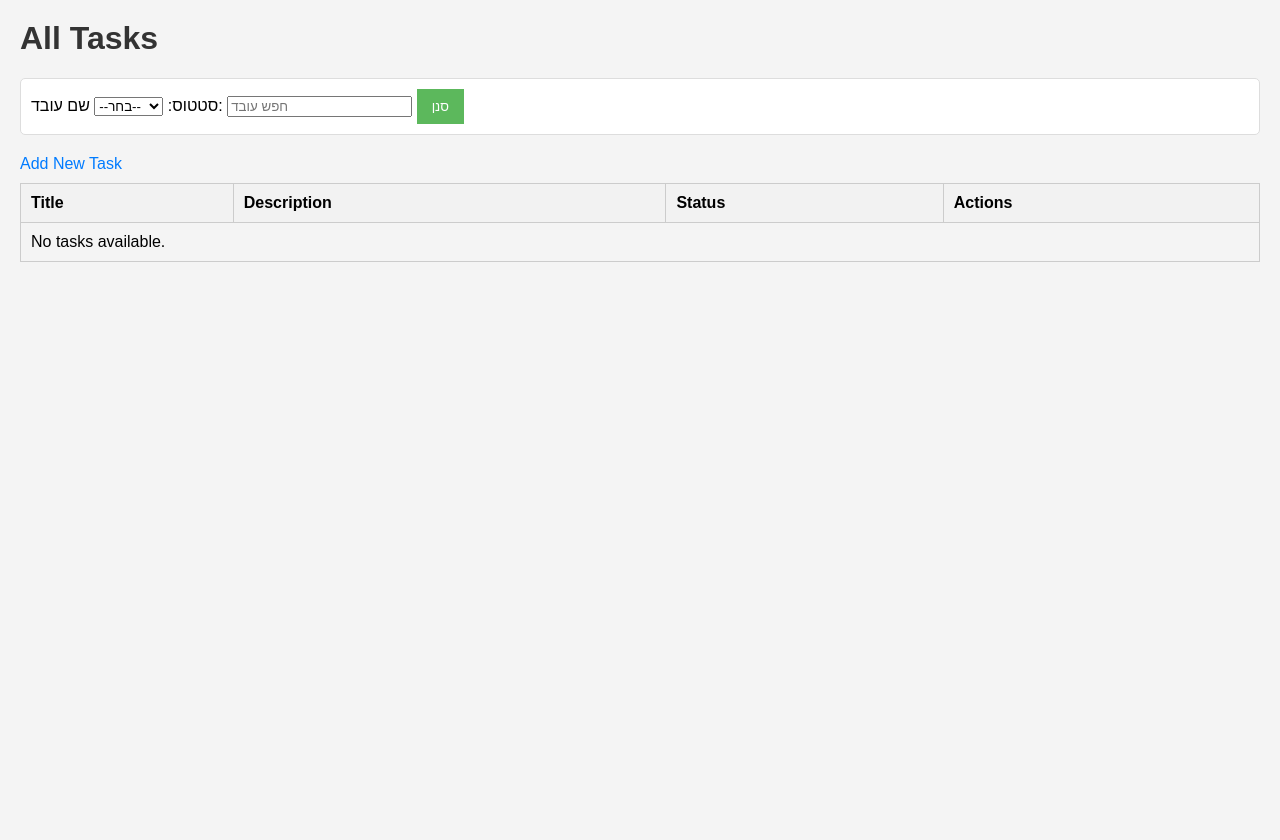
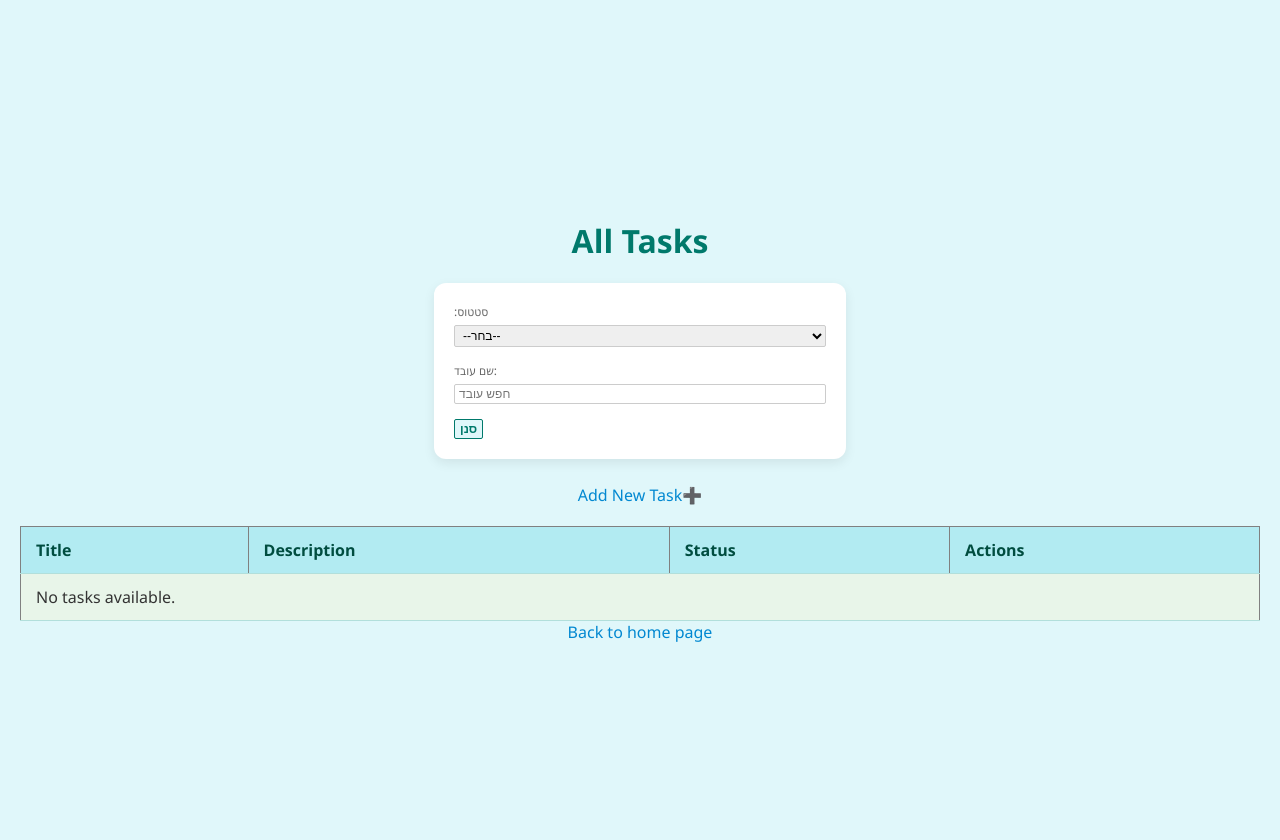
Before and after one commit to giliiii/pythonProject, a Django app: page /tasks/ in a window 1280 px wide. Before the commit the page ends 262 px from the top, so only its background shows below. Run offline with Django 5.2, Linux system fonts and the light colour scheme; a user stored in the database is signed in; data comes from the database, SQL or seed files in the repository; both versions use the stored data as it was after the commit.

Commit message:
complete!

```diff
--- a/EndProject/static/EndProject/style.css
+++ b/EndProject/static/EndProject/style.css
@@ -1,59 +1,194 @@
 body {
     font-family: Arial, sans-serif;
+    background-color: #f4f4f4;
+    margin: 0;
+    padding: 0;
+    display: flex;
+    flex-direction: column;
+    align-items: center;
+    justify-content: center;
+    height: 100vh;
+}
+
+h2 {
+    text-align: center;
+    margin-bottom: 30px;
+    color: #333;
+}
+
+.center-box {
+    background-color: #e0f7fa; /* תכלת עדין */
+    padding: 30px 50px;
+    border-radius: 10px;
+    border: 2px solid #00bcd4; /* מסגרת עדינה תכלת כהה */
+    text-align: center;
+    box-shadow: 0 4px 8px rgba(0,0,0,0.1);
+}
+
+.center-box a {
+    display: inline-block;
+    margin: 10px 0;
+    padding: 10px 20px;
+    text-decoration: none;
+    color: #00796b; /* ירוק עדין */
+    font-weight: bold;
+    border-radius: 5px;
+    background-color: #b2dfdb; /* ירוק בהיר */
+    transition: all 0.3s ease;
+}
+
+.center-box a:hover {
+    background-color: #80cbc4; /* ירוק קצת כהה יותר */
+    color: white;
+}
+body {
+    font-family: 'Segoe UI', Tahoma, Geneva, Verdana, sans-serif;
     margin: 0;
     padding: 20px;
-    background-color: #f4f4f4;
+    background-color: #e0f7fa; /* תכלת עדין לרקע */
+    color: #333;
 }
 
 h1 {
-    color: #333;
+    color: #00796b; /* ירוק כהה למעלה */
+    text-align: center;
+}
+form {
+    display: inline-block;
+    font-size: 0.75rem; /* קטן מאוד */
+    margin-bottom: 10px;
+    padding: 2px 5px;
+    background: transparent; /* בלי רקע */
+    border: none; /* בלי גבול */
+}
+
+form label {
+    color: #666; /* אפור עדין */
+    margin-right: 3px;
+}
+
+form select,
+form input[type="text"] {
+    font-size: 0.75rem;
+    padding: 2px 4px;
+    border: 1px solid #ccc;
+    border-radius: 2px;
+    margin-right: 5px;
+}
+
+form button {
+    font-size: 0.75rem;
+    padding: 2px 5px;
+    background-color: #e0f7fa; /* תכלת עדין */
+    color: #00796b;
+    border: 1px solid #00796b;
+    border-radius: 2px;
+    cursor: pointer;
+    transition: all 0.2s ease;
+}
+
+form button:hover {
+    background-color: #b2ebf2;
+    color: #004d40;
 }
 
 form {
-    margin-bottom: 20px;
+    margin-bottom: 25px;
+    padding: 20px;
+    background: #ffffff;
+    border-radius: 12px;
+    box-shadow: 0 4px 12px rgba(0,0,0,0.08);
+}
+
+input, select, textarea {
+    width: 100%;
     padding: 10px;
-    background: #fff;
-    border: 1px solid #ddd;
-    border-radius: 5px;
+    margin-top: 5px;
+    margin-bottom: 15px;
+    border-radius: 6px;
+    border: 1px solid #b2dfdb; /* תכלת/ירוק עדין */
+}
+
+input:focus, select:focus, textarea:focus {
+    border-color: #039be5; /* תכלת מודגש */
+    box-shadow: 0 0 5px rgba(3,155,229,0.4);
+    outline: none;
+}
+
+button {
+    background-color: #cddc39; /* צהוב עדין */
+    color: #333;
+    border: none;
+    padding: 10px 18px;
+    border-radius: 6px;
+    cursor: pointer;
+    font-weight: bold;
+    transition: 0.3s;
+}
+
+button:hover {
+    background-color: #dce775; /* צהוב קצת יותר בולט בהובר */
+}
+
+a {
+    text-decoration: none;
+    color: #0288d1; /* תכלת בולט */
+}
+
+a:hover {
+    text-decoration: underline;
 }
 
 table {
     width: 100%;
     border-collapse: collapse;
-    margin-top: 10px;
+    margin-top: 20px;
 }
 
 th, td {
-    padding: 10px;
+    padding: 12px 15px;
     text-align: left;
-    border: 1px solid #ccc;
+    border-bottom: 1px solid #b2dfdb; /* קו עדין */
 }
 
 th {
-    background-color: #f2f2f2;
+    background-color: #b2ebf2; /* תכלת עדין */
+    color: #004d40; /* ירוק כהה */
+}
+
+tr:nth-child(even) {
+    background-color: #e8f5e9; /* ירוק בהיר */
+}
+
+tr:nth-child(odd) {
+    background-color: #fffde7; /* צהוב עדין */
 }
 
 tr:hover {
-    background-color: #f1f1f1;
+    background-color: #b2dfdb; /* ירוק-כחול בהיר */
 }
 
-button {
-    background-color: #5cb85c;
-    color: white;
-    border: none;
-    padding: 10px 15px;
-    cursor: pointer;
+/* סטטוס משימות צבעוני אך עדין */
+.status-new {
+    background-color: #81d4fa; /* תכלת */
+    color: #01579b;
+    padding: 5px 10px;
+    border-radius: 5px;
+    font-weight: bold;
 }
 
-button:hover {
-    background-color: #4cae4c;
+.status-process {
+    background-color: #aed581; /* ירוק בהיר */
+    color: #33691e;
+    padding: 5px 10px;
+    border-radius: 5px;
+    font-weight: bold;
 }
 
-a {
-    text-decoration: none;
-    color: #007bff;
+.status-done {
+    background-color: #fff176; /* צהוב עדין */
+    color: #f57f17;
+    padding: 5px 10px;
+    border-radius: 5px;
+    font-weight: bold;
 }
-
-a:hover {
-    text-decoration: underline;
-}
--- a/EndProject/urls.py
+++ b/EndProject/urls.py
@@ -17,8 +17,8 @@ urlpatterns = [
     path('tasks/add/', views.task_create, name='task_create'),
     path('tasks/edit/<int:pk>/', views.task_update, name='task_update'),
     path('tasks/delete/<int:pk>/', views.task_delete, name='task_delete'),
-    path('tasks/task_take/', views.task_take, name='task_take'),
-    path('tasks/task_finish/', views.task_finish, name='task_finish'),
+    path('tasks/task_take/<int:pk>/', views.task_take, name='task_take'),
+    path('tasks/task_finish/<int:pk>/', views.task_finish, name='task_finish'),
 
 
 ]
--- a/EndProject/views.py
+++ b/EndProject/views.py
@@ -55,7 +55,8 @@ def task_create(request):
     if request.method == "POST":
         form = TaskForm(request.POST)
         if form.is_valid():
-            form.myTeam=request.user.team
+            task = form.save(commit=False)
+            task.myTeam = request.user.team
             form.save()
             return redirect('tasks')
     else:
@@ -64,21 +65,21 @@ def task_create(request):
     return render(request, 'tasks/createTask.html', {'form': form})
 
 
-@login_required
-def Team_enroll(request,team_name):
-    team = get_object_or_404(Team,NAME=team_name)
-    if request.method == "POST":
-        user_id=request.POST.get("username")
-        user = get_object_or_404(User,NAME=user_name)
-        user.team=team
-        user.save()
-        if form.is_valid():
-            enrollment = form.save(commit=False)
-            enrollment.Task = Task
-            enrollment.save()
-    else:
-        form = EnrollmentForm()
-    return render(request, 'Users/enroll_form.html', { "Task": Task,'form': form})
+# @login_required
+# def Team_enroll(request,team_name):
+#     team = get_object_or_404(Team,NAME=team_name)
+#     if request.method == "POST":
+#         user_id=request.POST.get("username")
+#         user = get_object_or_404(User,NAME=user_name)
+#         user.team=team
+#         user.save()
+#         if form.is_valid():
+#             enrollment = form.save(commit=False)
+#             enrollment.Task = Task
+#             enrollment.save()
+#     else:
+#         form = EnrollmentForm()
+#     return render(request, 'Users/enroll_form.html', { "Task": Task,'form': form})
 
 @login_required
 def User_list(request):
@@ -97,20 +98,31 @@ def user_list(request):
     return render(request, 'userList.html', {'User': User})
 
 
+# def tasks(request):
+#
+#     user=request.user
+#     tasks = Task.objects.filter(myTeam=user.team)
+#     status = request.GET.get('status')
+#     if status:
+#         tasks = tasks.filter(status=status)
+#
+#     employee_name = request.GET.get('employee_name')
+#     if employee_name:
+#         tasks = tasks.filter(assigned_to__name__icontains=employee_name)
+#     return render(request, "tasks/taskList.html",{'Tasks': tasks})
+
 def tasks(request):
-
-    user=request.user
+    user = request.user
     tasks = Task.objects.filter(myTeam=user.team)
+    print("USER TEAM:", request.user.team)
     status = request.GET.get('status')
     if status:
         tasks = tasks.filter(status=status)
 
     employee_name = request.GET.get('employee_name')
     if employee_name:
-        tasks = tasks.filter(assigned_to__name__icontains=employee_name)
-    return render(request, "tasks/taskList.html",{'Tasks': tasks})
-
-
+        tasks = tasks.filter(myDoner__username__icontains=employee_name)
+    return render(request, "tasks/taskList.html", {'Tasks': tasks})
 @login_required
 def task_update(request, pk):
     task = get_object_or_404(Task, pk=pk)
@@ -124,7 +136,7 @@ def task_update(request, pk):
                 return redirect('tasks')
         else:
             form = TaskForm(instance=task)
-        return render(request, 'tasks/crateTask.html', {'form': form})
+        return render(request, 'tasks/createTask.html', {'form': form})
     else:
         return redirect('tasks')  # חסום משתמש שלא מורשה
 
@@ -135,7 +147,7 @@ def task_delete(request, pk):
         if request.method == "POST":
             task.delete()
             return redirect('tasks')
-        return render(request, 'tasks/deleteTask.html', {'task': task})
+        return render(request, 'tasks/deletaTask.html', {'task': task})
     else:
         return redirect('tasks')
 
@@ -146,13 +158,14 @@ def task_take(request, pk):
         task.myDoner = request.user
         task.status="Process"
         task.save()
-    return redirect('tasklist')
+    return redirect('tasks')
 
 @login_required
 def task_finish(request, pk):
     task = get_object_or_404(Task, pk=pk)
     if task.myDoner ==request.user and task.status == "Process":
-        task.status="Process"
+        task.status="Done"
+        task.save()
     return redirect('tasks')
 
 @login_required
@@ -164,7 +177,7 @@ def chooseTeam(request):
             role = form.cleaned_data['role']
             user = request.user
             user.role = role
-            user.myTeam = team
+            user.team = team
             user.save()
             return redirect("home")
     else:
--- a/templates/tasks/deletaTask.html
+++ b/templates/tasks/deletaTask.html
@@ -13,7 +13,7 @@
     <form method="post">
         {% csrf_token %}
         <button type="submit">Yes, Delete</button>
-        <a href="{% url 'task_list' %}">Cancel</a>
+        <a href="{% url 'tasks' %}">Cancel</a>
     </form>
 </body>
 </html>
--- a/templates/tasks/taskList.html
+++ b/templates/tasks/taskList.html
@@ -23,7 +23,7 @@
         <button type="submit">סנן</button>
     </form>
 
-    <a href="{% url 'task_create' %}">Add New Task</a>
+    <a href="{% url 'task_create' %}">Add New Task➕</a>
 
     <table border="1">
         <tr>
@@ -57,5 +60,6 @@
         </tr>
         {% endfor %}
     </table>
+    <a href="{% url 'home'%}">Back to home page</a>
 </body>
 </html>
--- a/templates/users/chooseTeam.html
+++ b/templates/users/chooseTeam.html
@@ -1,3 +1,5 @@
+{% load static %}
+<link rel="stylesheet" type="text/css" href="{% static 'EndProject/style.css' %}">
 <!DOCTYPE html>
 <html lang="en">
 <head>
--- a/templates/users/login.html
+++ b/templates/users/login.html
@@ -1,3 +1,5 @@
+{% load static %}
+<link rel="stylesheet" type="text/css" href="{% static 'EndProject/style.css' %}">
 <!DOCTYPE html>
 <html lang="en">
 <head>
--- a/templates/users/register.html
+++ b/templates/users/register.html
@@ -1,3 +1,5 @@
+{% load static %}
+<link rel="stylesheet" type="text/css" href="{% static 'EndProject/style.css' %}">
 <!DOCTYPE html>
 <html lang="en">
 <head>
```
Also changed, not shown: other parts of templates/tasks/taskList.html (+13 -10 lines), templates/Home.html (+10 -16 lines), db.sqlite3.
